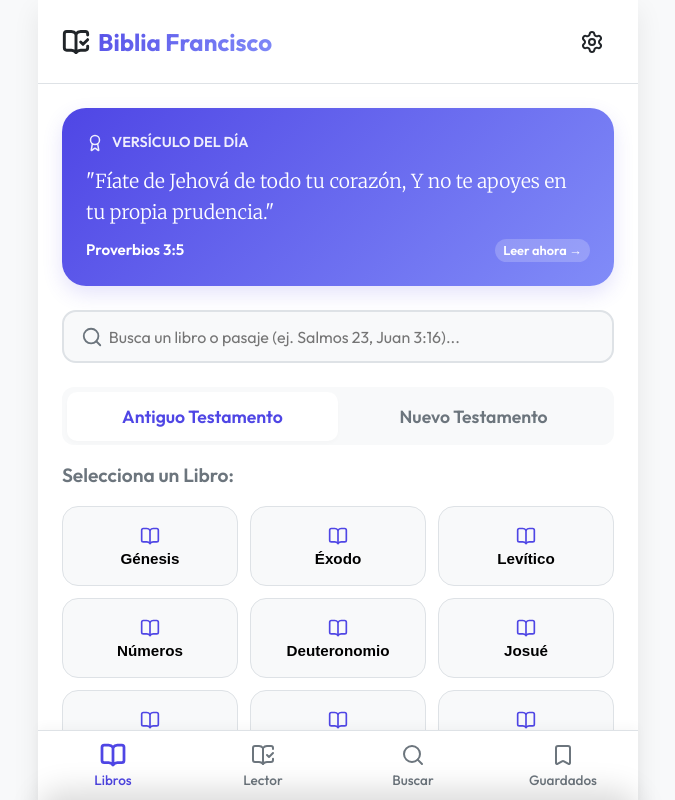
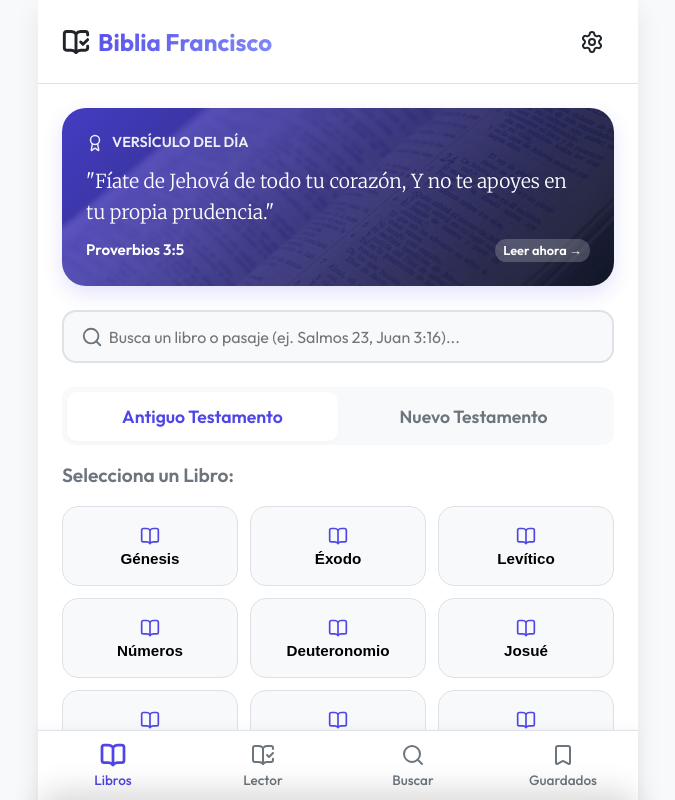
Before and after one commit to xCesar24x/Bibl-a-Francisco, a React (Vite) app: page / in a window 1280 px wide. Shown: the top 800 px of the page, without its empty margins (302-977 px from the left). Built offline with nearby package versions, Linux system fonts and the light colour scheme.

Commit message:
design: integrate cover image as background for daily verse card

```diff
--- a/src/App.jsx
+++ b/src/App.jsx
@@ -13,6 +13,7 @@ import BibleSelector from './components/BibleSelector';
 import BibleReader from './components/BibleReader';
 import BibleSearch from './components/BibleSearch';
 import FavoritesList from './components/FavoritesList';
+import portadaImg from './assets/portada.jpg';
 
 // Una lista de versículos hermosos para mostrar como "Versículo del Día"
 const keyVerses = [
@@ -203,7 +204,9 @@ export default function App() {
           <div
             className="result-card"
             style={{
-              background: 'linear-gradient(135deg, var(--accent-color), #818cf8)',
+              background: `linear-gradient(135deg, rgba(79, 70, 229, 0.85), rgba(17, 24, 39, 0.9)), url(${portadaImg})`,
+              backgroundSize: 'cover',
+              backgroundPosition: 'center',
               color: '#ffffff',
               border: 'none',
               marginBottom: '1.5rem',
```
Also changed, not shown: Imagen portada/portada.jpg (added), src/assets/portada.jpg (added).
